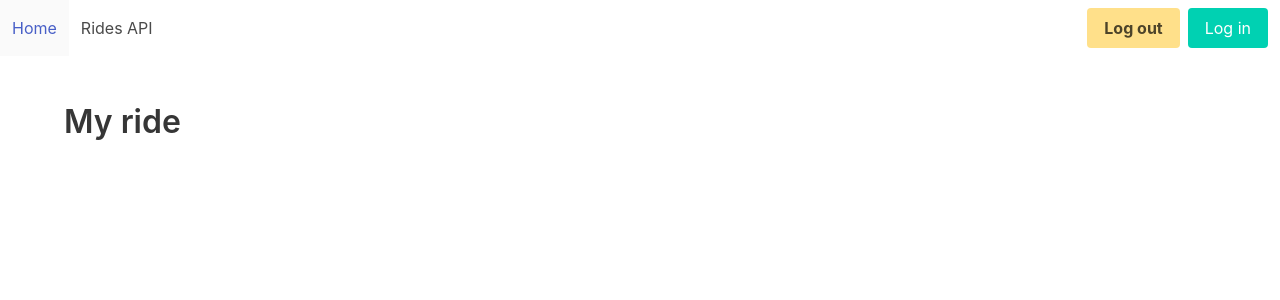
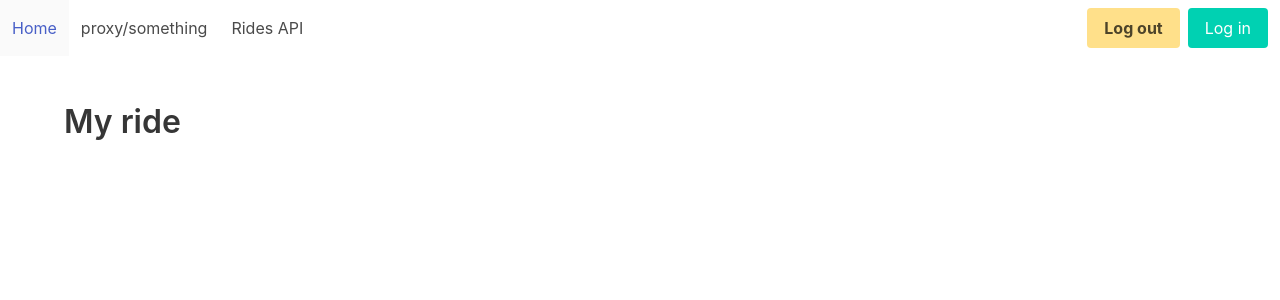
Before and after one commit to kotnikd3/my-ride-api, a FastAPI app: page / in a window 1280 px wide. Shown: the top 300 px of the page. Run offline with FastAPI, Linux system fonts and the light colour scheme; parts of the project's set-up code (start-up, migrations or seed data) failed here and were passed over.

Commit message:
Make code better

```diff
--- a/api/infrastructure/routes.py
+++ b/api/infrastructure/routes.py
@@ -154,7 +154,7 @@ async def index(request: Request):
     )
 
 
-@api_router.get('/rides')
-async def rides(tokens: dict = Depends(tokens_required)):
+@api_router.get('/proxy/{path:path}')
+async def proxy(path: str, tokens: dict = Depends(tokens_required)):
     # Send request to Rides microservice
     return tokens
--- a/api/templates/index.html
+++ b/api/templates/index.html
@@ -19,13 +19,15 @@
 
       <div id="navbarBasicExample" class="navbar-menu">
         <div class="navbar-start">
-          <a class="navbar-item" href="/">
+            <a class="navbar-item" href="/">
             Home
-          </a>
-
-          <a class="navbar-item" href="/rides">
-            Rides API
-          </a>
+            </a>
+            <a class="navbar-item" href="/proxy/something">
+            proxy/something
+            </a>
+            <a class="navbar-item" href="/rides">
+                Rides API
+            </a>
         </div>
 
         <div class="navbar-end">
```
Also changed, not shown: rides/infrastructure/routes.py (+4 -7 lines), tests/api/e2e/test_api.py (+6 -6 lines).
